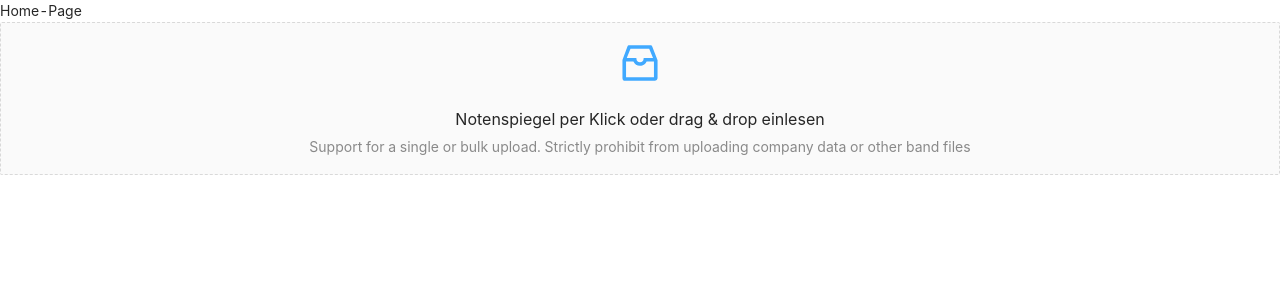
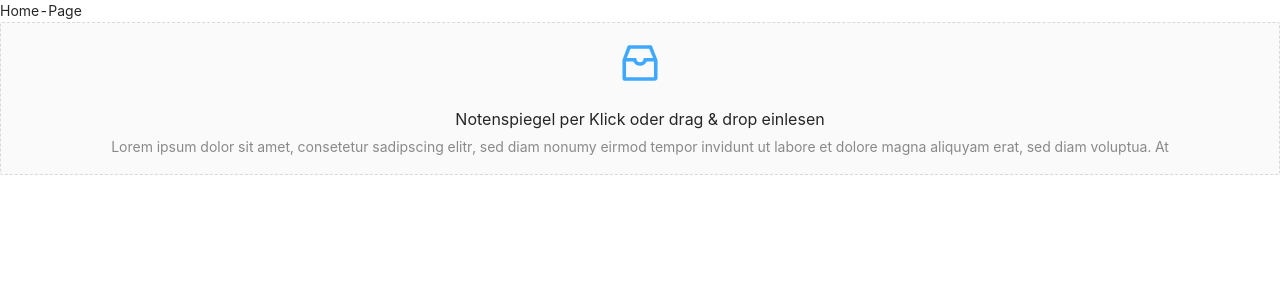
Before and after one commit to malik-zenth/gradulator, a React (Create React App) app: page / in a window 1280 px wide. Shown: the top 300 px of the page. Built offline with nearby package versions, Linux system fonts and the light colour scheme; the HTML template or start-up script is replaced by a standard one.

Commit message:
Added Lorem Ipsum

```diff
--- a/src/Components/PdfUpload.tsx
+++ b/src/Components/PdfUpload.tsx
@@ -193,8 +193,7 @@ class PdfUpload extends React.Component {
                     </p>
                     <p className="ant-upload-text">Notenspiegel per Klick oder drag & drop einlesen</p>
                     <p className="ant-upload-hint">
-                        Support for a single or bulk upload. Strictly prohibit from uploading company data or other
-                        band files
+                    Lorem ipsum dolor sit amet, consetetur sadipscing elitr, sed diam nonumy eirmod tempor invidunt ut labore et dolore magna aliquyam erat, sed diam voluptua. At
                     </p>
                 </Dragger>
             </div>
```
